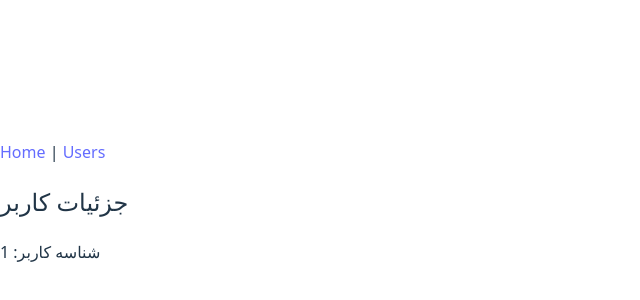
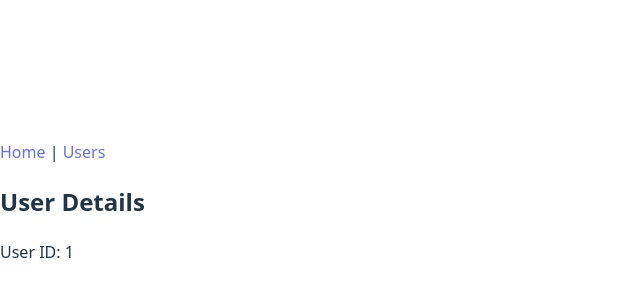
Before and after one commit to soroushiliyat/mini-blog, a React (Vite) app: page /users/1 in a window 1280 px wide. Shown: the part 190-490 px from the top of the page, without its empty margins (0-640 px from the left). Built offline with nearby package versions, Linux system fonts and the light colour scheme.

Commit message:
Update UserDetail.tsx

```diff
--- a/src/pages/UserDetail.tsx
+++ b/src/pages/UserDetail.tsx
@@ -5,8 +5,8 @@ export default function UserDetail() {
 
   return (
     <div>
-      <h2>جزئیات کاربر</h2>
-      <p>شناسه کاربر: {id}</p>
+      <h2>User Details</h2>
+      <p>User ID: {id}</p>
     </div>
   );
 }
```
